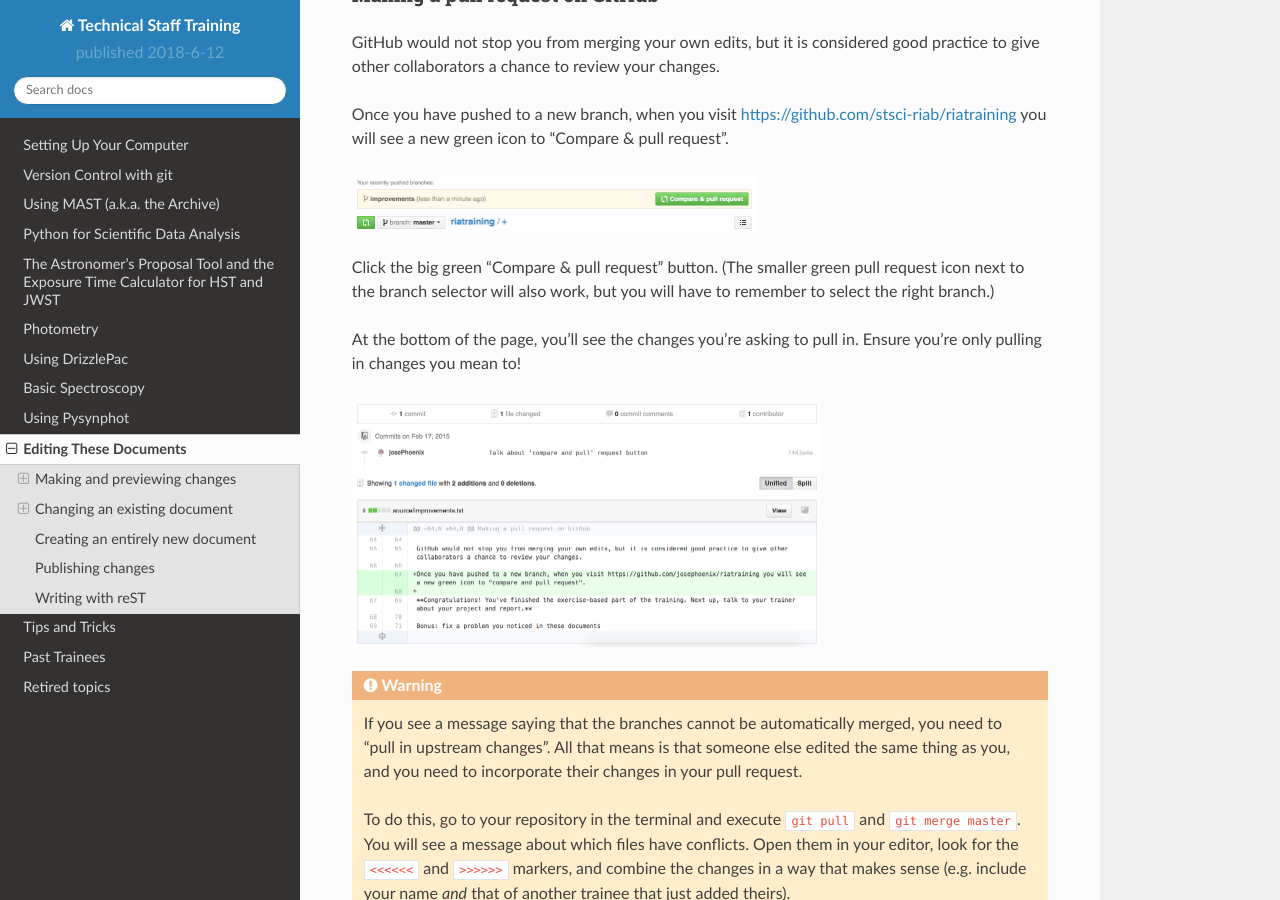
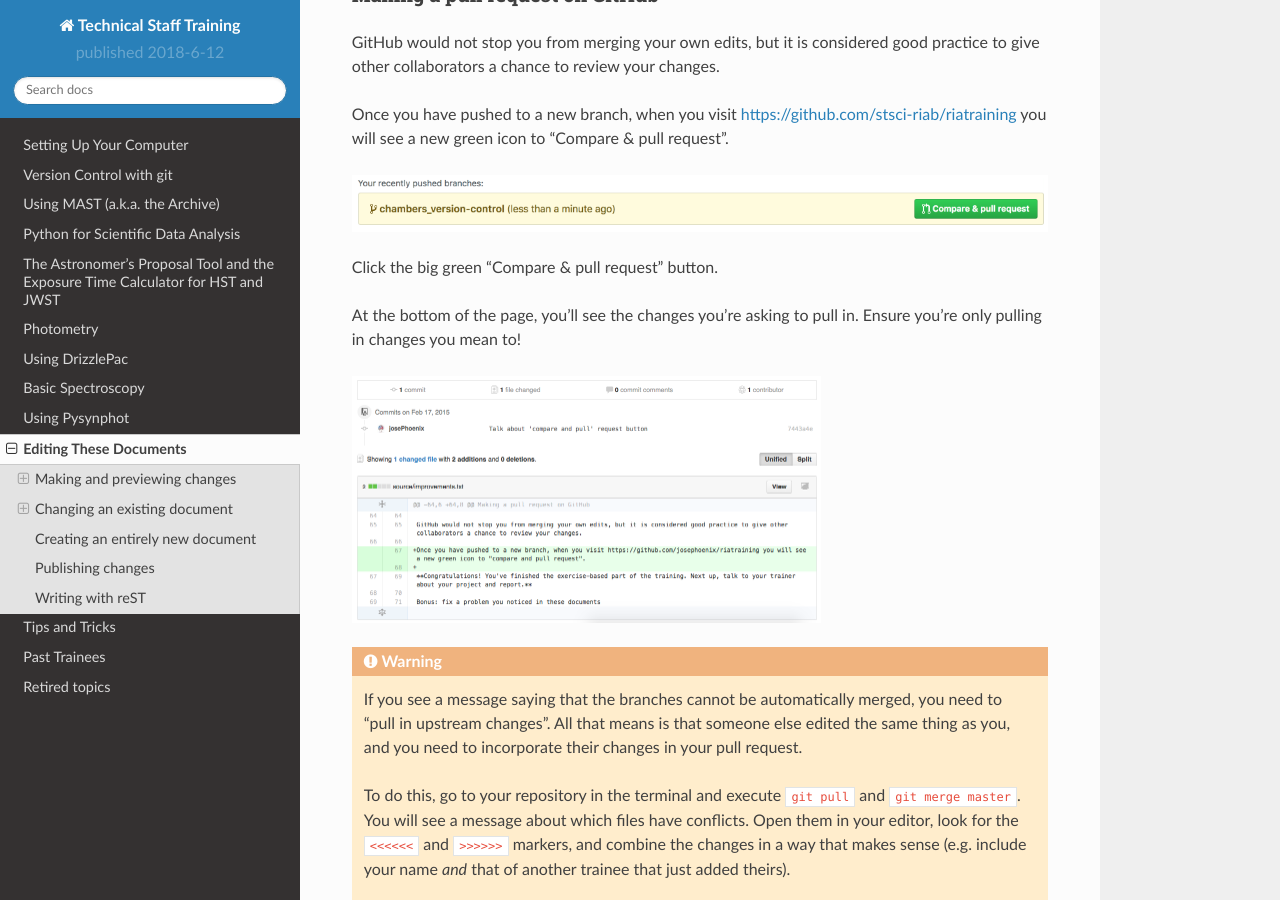
Before and after one commit to staceybright/training-library, a Sphinx documentation site: the page built from source/editing_these_documents.txt, in a window 1280 px wide and 900 px high, scrolled down 1869 px. Built offline with Sphinx 7.4.7 and the Read the Docs theme 2.0.0, drawn with Linux system fonts in a browser that asks for light colours.

Commit message:
Final edits before PR; update pull request button screenshot

```diff
--- a/source/editing_these_documents.txt
+++ b/source/editing_these_documents.txt
@@ -64,10 +64,9 @@
 Once you have pushed to a new branch, when you visit https://github.com/stsci-riab/riatraining you will see a new green icon to "Compare & pull request".
 
 .. figure:: figures/compare_and_pull_request.png
-   :scale: 50 %
-   :alt: GitHub's two buttons for "Compare & pull request"
+   :alt: GitHub's button for "Compare & pull request"
 
-Click the big green "Compare & pull request" button. (The smaller green pull request icon next to the branch selector will also work, but you will have to remember to select the right branch.)
+Click the big green "Compare & pull request" button.
 
 At the bottom of the page, you'll see the changes you're asking to pull in. Ensure you're only pulling in changes you mean to!
 
```
Also changed, not shown: source/version_control.txt (+10 -10 lines), source/figures/compare_and_pull_request.png.
